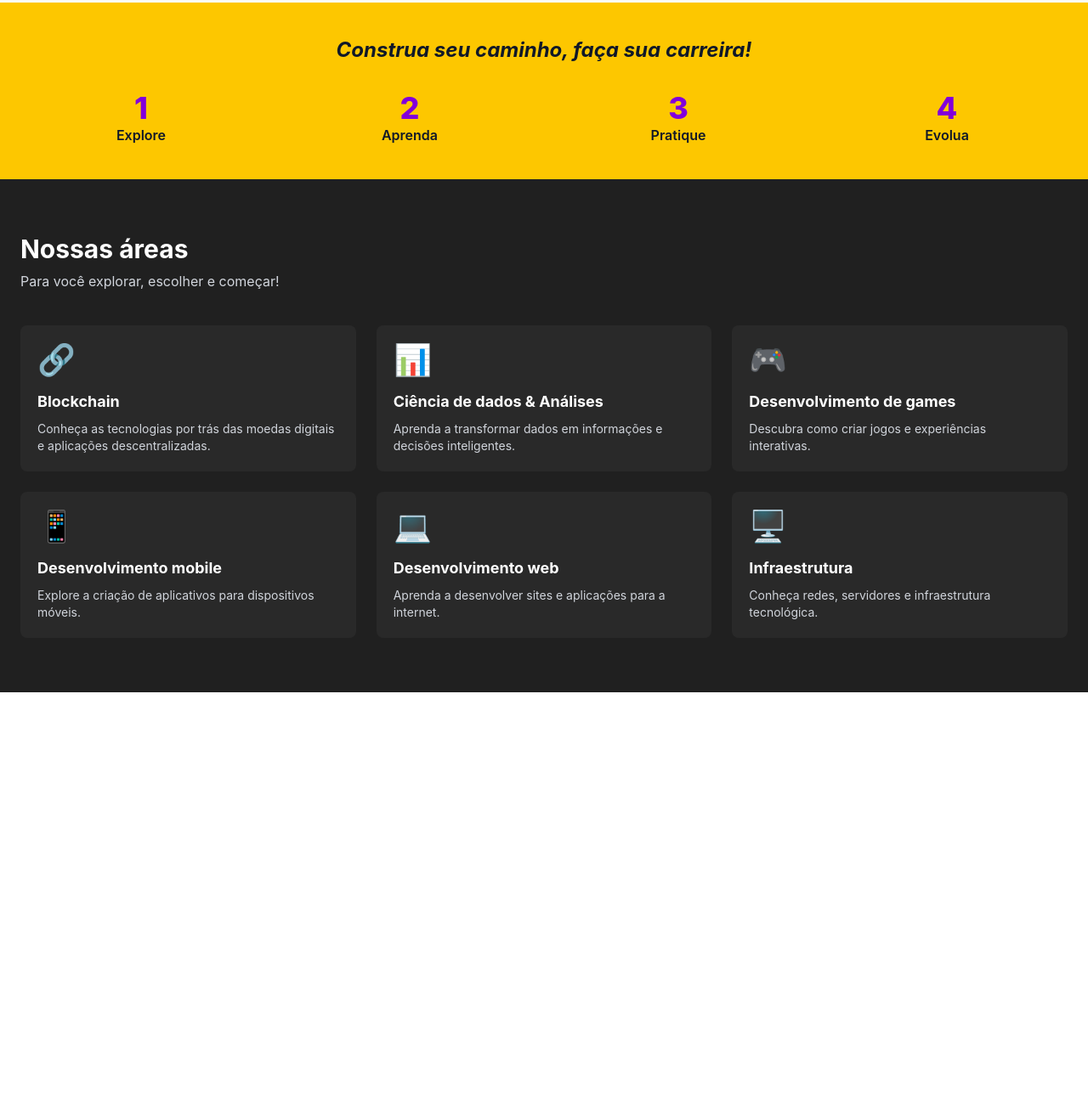
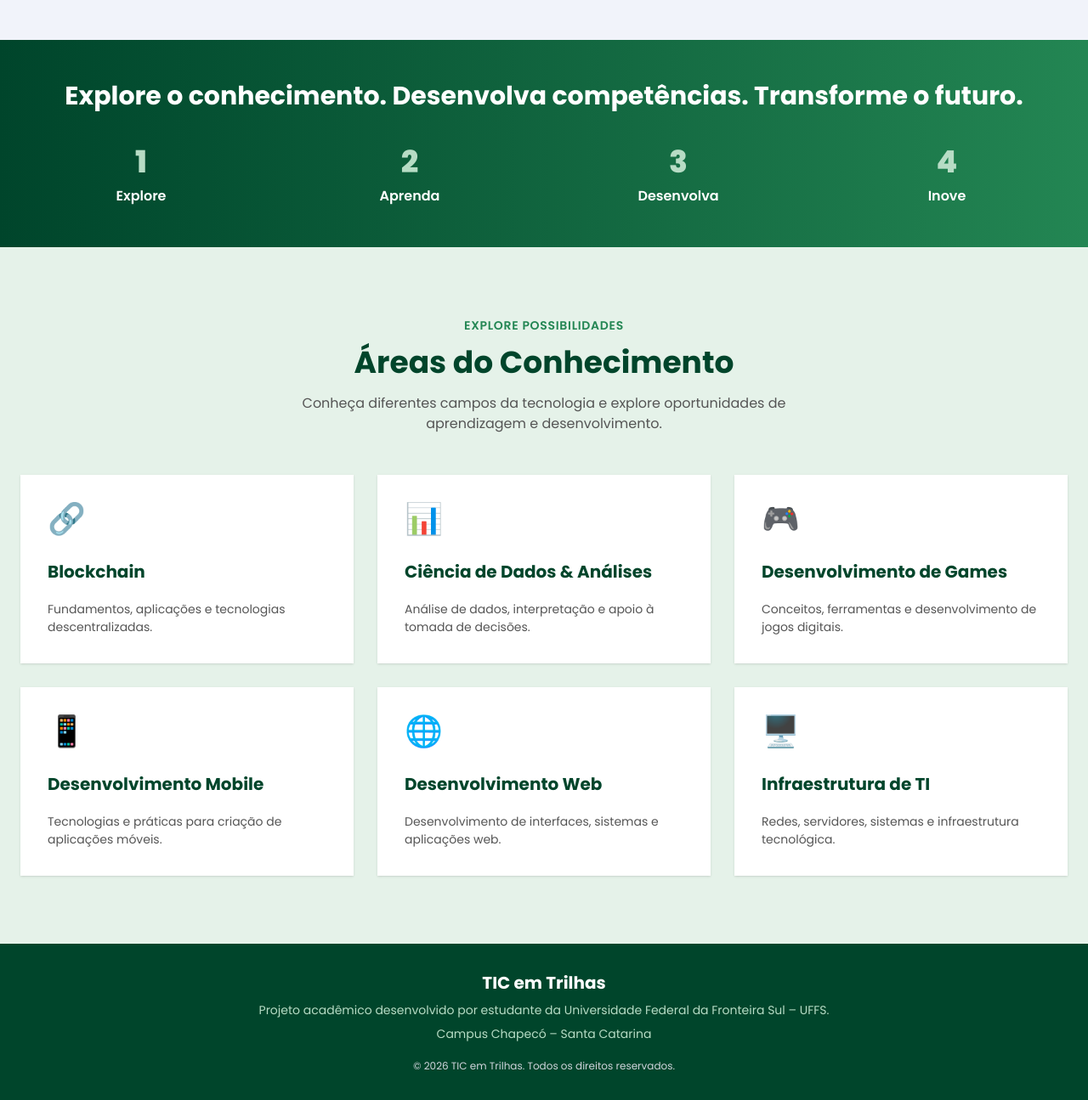
Before and after one commit to angelontiveroshq/projeto-final, a website: page index.html in a window 1280 px wide. Shown: the part 627-1922 px from the top of the page at 85% size. Before the commit the page ends 1442 px from the top, so only its background shows below. Drawn offline with Linux system fonts and the light colour scheme.

Commit message:
Aplicar tema visual da marca e suavizar interações

```diff
--- a/index.html
+++ b/index.html
@@ -1,269 +1,228 @@
 <!DOCTYPE html>
 <html lang="pt-BR">
-
   <head>
     <meta charset="UTF-8">
     <meta name="viewport" content="width=device-width, initial-scale=1.0">
-
     <title>TIC em Trilhas</title>
-
     <link href="./output.css" rel="stylesheet">
   </head>
-
-<body class="bg-white font-sans">
-
+  <body data-theme="uffs" class="poppins-regular bg-base-100 text-font">
     <!-- HEADER / NAVBAR -->
-    <header class="w-full bg-white shadow-sm">
-
+    <header class="w-full bg-base-100 shadow-sm">
       <nav class="max-w-7xl mx-auto px-6 py-4 flex items-center justify-between gap-6">
-
         <!-- LOGO -->
-            <a href="#" class="text-2xl font-extrabold text-blue-900 whitespace-nowrap">
-                TIC <span class="text-yellow-500">em Trilhas</span>
+        <a href="#" class="text-2xl poppins-extrabold text-brand-dark whitespace-nowrap">
+          TIC <span class="text-brand-accent">em Trilhas</span>
         </a>
 
         <!-- BARRA DE BUSQUEDA -->
         <div class="flex flex-1 max-w-md">
-
-                <div class="flex items-center w-full bg-gray-100 rounded-full px-4 py-3">
-
+          <div class="search-field flex items-center w-full bg-base-200 rounded-full px-4 py-3">
             <span class="text-gray-400 mr-3">🔍</span>
-
             <input
               type="search"
               placeholder="Sobre o que você quer aprender?"
-                        class="w-full bg-transparent outline-none text-sm text-gray-700 placeholder-gray-400"
+              class="w-full border-0 bg-transparent text-sm text-dark placeholder-gray-400 outline-none"
             >
-
           </div>
-
         </div>
 
         <!-- MENU -->
-            <div class="hidden lg:flex items-center gap-7 text-gray-700 font-medium">
-
-                <a href="#areas" class="hover:text-yellow-500 transition">
-                    Áreas
-                </a>
-
-                <a href="#sobre" class="hover:text-yellow-500 transition">
-                    Sobre
-                </a>
-
-                <a href="#duvidas" class="hover:text-yellow-500 transition">
-                    Dúvidas frequentes
-                </a>
-
+        <div class="hidden lg:flex items-center gap-7 text-dark poppins-medium">
+          <a href="#areas" class="hover:text-brand transition">Áreas</a>
+          <a href="#sobre" class="hover:text-brand transition">Sobre</a>
+          <a href="#duvidas" class="hover:text-brand transition">Dúvidas frequentes</a>
         </div>
 
         <!-- BOTÃO PORTAL -->
-            <a href="#portal"
-               class="bg-yellow-400 hover:bg-yellow-500 text-blue-950 font-bold px-5 py-3 rounded-full transition whitespace-nowrap">
-
+        <a
+          href="#portal"
+          class="btn btn-primary poppins-bold px-5 py-3 rounded-full whitespace-nowrap transition-all duration-300 ease-in-out"
+        >
           Portal do Aluno
-
         </a>
-
       </nav>
-
     </header>
-
 
     <!-- CONTEUDO PRINCIPAL -->
     <main>
-
       <!-- HERO SECTION -->
-        <section class="bg-gray-50 py-20 px-6">
-
+      <section class="bg-light py-20 px-6">
         <div class="max-w-7xl mx-auto grid md:grid-cols-2 gap-12 items-center">
-
           <!-- TEXTO -->
           <div>
-
-                    <span class="text-yellow-600 font-semibold text-sm uppercase tracking-wider">
-                        Educação e Tecnologia
+            <div class="mb-6">
+              <span class="inline-flex items-center gap-2 bg-brand-light text-brand px-4 py-2 rounded-md text-sm poppins-semibold">
+                <span>🎓</span>
+                Universidade Federal da Fronteira Sul | UFFS
               </span>
-
-                    <h1 class="text-4xl md:text-6xl font-bold text-gray-900 mt-4 leading-tight">
-
+            </div>
+            <span class="text-brand poppins-semibold text-sm uppercase tracking-wider">
+              Educação, Tecnologia e Inovação
+            </span>
+            <h1 class="text-4xl md:text-6xl poppins-bold text-font mt-4 leading-tight">
               Trilhas em
-                        <span class="text-yellow-500">Tecnologia</span>
-
+              <span class="text-brand">Tecnologia</span>
             </h1>
-
-                    <p class="text-gray-600 text-lg mt-6 leading-relaxed">
-
-                        Explore novos conhecimentos, desenvolva habilidades
-                        e construa seu futuro através da tecnologia.
-                        Aprenda no seu ritmo e descubra novas possibilidades.
-
+            <p class="text-dark text-lg mt-6 leading-relaxed">
+              Explore novos conhecimentos, desenvolva habilidades e construa seu futuro através da
+              tecnologia. Aprenda no seu ritmo e descubra novas possibilidades.
             </p>
-
             <div class="mt-8">
-
-                        <a href="#trilhas"
-                           class="inline-block bg-yellow-400 hover:bg-yellow-500 text-gray-900 font-semibold px-8 py-4 rounded-xl transition duration-300">
-
+              <a
+                href="#trilhas"
+                class="btn btn-secondary poppins-semibold px-8 py-4 rounded-xl"
+              >
                 Começar a aprender →
-
               </a>
-
             </div>
-
           </div>
-
 
           <!-- AREA VISUAL -->
           <div class="flex justify-center">
+            <div class="bg-brand-light rounded-3xl p-12 w-full max-w-md text-center">
+              <span class="text-8xl">💻</span>
+              <h2 class="text-2xl poppins-bold text-brand-dark mt-6">Seu futuro começa aqui!</h2>
+            </div>
+          </div>
+        </div>
+      </section>
 
-                    <div class="bg-yellow-100 rounded-3xl p-12 w-full max-w-md text-center">
+      <!-- BANNER INSTITUCIONAL -->
+      <section class="bg-gradient-to-r from-brand-dark to-brand-accent py-12 px-6">
+        <div class="max-w-7xl mx-auto text-center">
+          <h2 class="text-2xl md:text-3xl poppins-bold text-white">
+            Explore o conhecimento. Desenvolva competências. Transforme o futuro.
+          </h2>
+          <div class="grid grid-cols-2 md:grid-cols-4 gap-8 mt-10">
+            <div>
+              <span class="text-4xl poppins-extrabold text-brand-soft">1</span>
+              <p class="poppins-semibold text-white mt-2">Explore</p>
+            </div>
+            <div>
+              <span class="text-4xl poppins-extrabold text-brand-soft">2</span>
+              <p class="poppins-semibold text-white mt-2">Aprenda</p>
+            </div>
+            <div>
+              <span class="text-4xl poppins-extrabold text-brand-soft">3</span>
+              <p class="poppins-semibold text-white mt-2">Desenvolva</p>
+            </div>
+            <div>
+              <span class="text-4xl poppins-extrabold text-brand-soft">4</span>
+              <p class="poppins-semibold text-white mt-2">Inove</p>
+            </div>
+          </div>
+        </div>
+      </section>
 
-                        <span class="text-8xl">💻</span>
-
-                        <h2 class="text-2xl font-bold text-gray-800 mt-6">
-
-                            Seu futuro começa aqui!
-
+      <!-- ÁREAS DO CONHECIMENTO -->
+      <section id="areas" class="bg-brand-light py-20 px-6">
+        <div class="max-w-7xl mx-auto">
+          <div class="text-center mb-12">
+            <span class="text-brand-accent poppins-semibold uppercase tracking-wider text-sm">
+              Explore possibilidades
+            </span>
+            <h2 class="text-3xl md:text-4xl poppins-bold text-brand-dark mt-3">
+              Áreas do Conhecimento
             </h2>
-
-                        <p class="text-gray-600 mt-3">
-
-                            Conhecimento, inovação e oportunidades.
-
+            <p class="text-dark mt-4 max-w-2xl mx-auto">
+              Conheça diferentes campos da tecnologia e explore oportunidades de aprendizagem e
+              desenvolvimento.
             </p>
-
           </div>
 
+          <div class="grid sm:grid-cols-2 lg:grid-cols-3 gap-7">
+            <!-- CARD 1 -->
+            <div class="card bg-base-100 shadow-sm hover:shadow-lg transition">
+              <div class="card-body p-8">
+                <span class="text-4xl">🔗</span>
+                <h3 class="text-xl poppins-bold text-brand-dark mt-5">Blockchain</h3>
+                <p class="text-dark mt-3">
+                  Fundamentos, aplicações e tecnologias descentralizadas.
+                </p>
+              </div>
             </div>
 
+            <!-- CARD 2 -->
+            <div class="card bg-base-100 shadow-sm hover:shadow-lg transition">
+              <div class="card-body p-8">
+                <span class="text-4xl">📊</span>
+                <h3 class="text-xl poppins-bold text-brand-dark mt-5">
+                  Ciência de Dados & Análises
+                </h3>
+                <p class="text-dark mt-3">
+                  Análise de dados, interpretação e apoio à tomada de decisões.
+                </p>
+              </div>
             </div>
 
-        </section>
-<!-- BANNER DE CARREIRAS -->
-<section class="bg-yellow-400 py-10 px-6">
-
-    <div class="max-w-7xl mx-auto text-center">
-
-        <h2 class="text-xl md:text-2xl font-bold italic text-gray-900">
-            Construa seu caminho, faça sua carreira!
-        </h2>
-
-        <div class="grid grid-cols-2 md:grid-cols-4 gap-8 mt-8">
-
-            <div>
-                <span class="text-4xl font-extrabold text-purple-700">1</span>
-                <p class="font-semibold text-gray-900">Explore</p>
+            <!-- CARD 3 -->
+            <div class="card bg-base-100 shadow-sm hover:shadow-lg transition">
+              <div class="card-body p-8">
+                <span class="text-4xl">🎮</span>
+                <h3 class="text-xl poppins-bold text-brand-dark mt-5">
+                  Desenvolvimento de Games
+                </h3>
+                <p class="text-dark mt-3">
+                  Conceitos, ferramentas e desenvolvimento de jogos digitais.
+                </p>
+              </div>
             </div>
 
-            <div>
-                <span class="text-4xl font-extrabold text-purple-700">2</span>
-                <p class="font-semibold text-gray-900">Aprenda</p>
+            <!-- CARD 4 -->
+            <div class="card bg-base-100 shadow-sm hover:shadow-lg transition">
+              <div class="card-body p-8">
+                <span class="text-4xl">📱</span>
+                <h3 class="text-xl poppins-bold text-brand-dark mt-5">
+                  Desenvolvimento Mobile
+                </h3>
+                <p class="text-dark mt-3">
+                  Tecnologias e práticas para criação de aplicações móveis.
+                </p>
+              </div>
             </div>
 
-            <div>
-                <span class="text-4xl font-extrabold text-purple-700">3</span>
-                <p class="font-semibold text-gray-900">Pratique</p>
+            <!-- CARD 5 -->
+            <div class="card bg-base-100 shadow-sm hover:shadow-lg transition">
+              <div class="card-body p-8">
+                <span class="text-4xl">🌐</span>
+                <h3 class="text-xl poppins-bold text-brand-dark mt-5">
+                  Desenvolvimento Web
+                </h3>
+                <p class="text-dark mt-3">
+                  Desenvolvimento de interfaces, sistemas e aplicações web.
+                </p>
+              </div>
             </div>
 
-            <div>
-                <span class="text-4xl font-extrabold text-purple-700">4</span>
-                <p class="font-semibold text-gray-900">Evolua</p>
+            <!-- CARD 6 -->
+            <div class="card bg-base-100 shadow-sm hover:shadow-lg transition">
+              <div class="card-body p-8">
+                <span class="text-4xl">🖥️</span>
+                <h3 class="text-xl poppins-bold text-brand-dark mt-5">Infraestrutura de TI</h3>
+                <p class="text-dark mt-3">
+                  Redes, servidores, sistemas e infraestrutura tecnológica.
+                </p>
               </div>
-
             </div>
-
           </div>
-
-</section>
-<!-- SEÇÃO NOSSAS ÁREAS -->
-<section id="areas" class="bg-[#202020] py-16 px-6">
-
-    <div class="max-w-7xl mx-auto">
-
-        <h2 class="text-3xl font-bold text-white">
-            Nossas áreas
-        </h2>
-
-        <p class="text-gray-300 mt-2 mb-10">
-            Para você explorar, escolher e começar!
-        </p>
-
-        <!-- GRID DE ÁREAS -->
-        <div class="grid grid-cols-1 sm:grid-cols-2 lg:grid-cols-3 gap-6">
-
-            <!-- CARD 1 -->
-            <a href="#" class="card bg-[#292929] hover:bg-[#353535] transition p-5">
-                <div class="text-4xl mb-4">🔗</div>
-                <h3 class="text-white font-bold text-lg">Blockchain</h3>
-                <p class="text-gray-300 text-sm mt-2">
-                    Conheça as tecnologias por trás das moedas digitais
-                    e aplicações descentralizadas.
-                </p>
-            </a>
-
-            <!-- CARD 2 -->
-            <a href="#" class="card bg-[#292929] hover:bg-[#353535] transition p-5">
-                <div class="text-4xl mb-4">📊</div>
-                <h3 class="text-white font-bold text-lg">
-                    Ciência de dados & Análises
-                </h3>
-                <p class="text-gray-300 text-sm mt-2">
-                    Aprenda a transformar dados em informações
-                    e decisões inteligentes.
-                </p>
-            </a>
-
-            <!-- CARD 3 -->
-            <a href="#" class="card bg-[#292929] hover:bg-[#353535] transition p-5">
-                <div class="text-4xl mb-4">🎮</div>
-                <h3 class="text-white font-bold text-lg">
-                    Desenvolvimento de games
-                </h3>
-                <p class="text-gray-300 text-sm mt-2">
-                    Descubra como criar jogos e experiências interativas.
-                </p>
-            </a>
-
-            <!-- CARD 4 -->
-            <a href="#" class="card bg-[#292929] hover:bg-[#353535] transition p-5">
-                <div class="text-4xl mb-4">📱</div>
-                <h3 class="text-white font-bold text-lg">
-                    Desenvolvimento mobile
-                </h3>
-                <p class="text-gray-300 text-sm mt-2">
-                    Explore a criação de aplicativos para dispositivos móveis.
-                </p>
-            </a>
-
-            <!-- CARD 5 -->
-            <a href="#" class="card bg-[#292929] hover:bg-[#353535] transition p-5">
-                <div class="text-4xl mb-4">💻</div>
-                <h3 class="text-white font-bold text-lg">
-                    Desenvolvimento web
-                </h3>
-                <p class="text-gray-300 text-sm mt-2">
-                    Aprenda a desenvolver sites e aplicações para a internet.
-                </p>
-            </a>
-
-            <!-- CARD 6 -->
-            <a href="#" class="card bg-[#292929] hover:bg-[#353535] transition p-5">
-                <div class="text-4xl mb-4">🖥️</div>
-                <h3 class="text-white font-bold text-lg">
-                    Infraestrutura
-                </h3>
-                <p class="text-gray-300 text-sm mt-2">
-                    Conheça redes, servidores e infraestrutura tecnológica.
-                </p>
-            </a>
-
         </div>
-
-    </div>
-
       </section>
     </main>
 
+    <!-- FOOTER INSTITUCIONAL -->
+    <footer class="bg-brand-dark text-white py-8 px-6">
+      <div class="max-w-7xl mx-auto text-center">
+        <h3 class="text-xl poppins-bold mb-2">TIC em Trilhas</h3>
+        <p class="text-brand-soft text-sm">
+          Projeto acadêmico desenvolvido por estudante da Universidade Federal da Fronteira Sul –
+          UFFS.
+        </p>
+        <p class="text-brand-soft text-sm mt-2">Campus Chapecó – Santa Catarina</p>
+        <p class="text-xs text-gray-300 mt-5">
+          © 2026 TIC em Trilhas. Todos os direitos reservados.
+        </p>
+      </div>
+    </footer>
   </body>
-
 </html>
--- a/input.css
+++ b/input.css
@@ -1,66 +1,63 @@
+@import url("https://fonts.googleapis.com/css2?family=Poppins:wght@400;500;600;700;800&display=swap");
 @import "tailwindcss";
-@import url('https://fonts.googleapis.com/css2?family=Poppins:ital,wght@0,100;0,200;0,300;0,400;0,500;0,600;0,700;0,800;0,900;1,100;1,200;1,300;1,400;1,500;1,600;1,700;1,800;1,900&display=swap');
-@plugin "daisyui";
 
-@theme default {
-
-    --primary: #00693E;
-    --secondary: #CD7537;
-    --dark: #555555;
-    --light: #F1F3FA;
-    --font: #1C2035;
+@plugin "daisyui" {
+  themes: uffs --default;
 }
 
-.poppins-thin {
-  font-family: "Poppins", sans-serif;
-  font-weight: 100;
-  font-style: normal;
+@plugin "daisyui/theme" {
+  name: "uffs";
+  default: true;
+  prefersdark: false;
+  color-scheme: light;
+
+  --color-base-100: #ffffff;
+  --color-base-200: #f1f3fa;
+  --color-base-content: #1c2035;
+  --color-primary: #00693e;
+  --color-primary-content: #ffffff;
+  --color-secondary: #cd7537;
+  --color-secondary-content: #ffffff;
+  --color-accent: #238653;
 }
 
-.poppins-extralight {
-  font-family: "Poppins", sans-serif;
-  font-weight: 200;
-  font-style: normal;
-}
-
-.poppins-light {
-  font-family: "Poppins", sans-serif;
-  font-weight: 300;
-  font-style: normal;
+@theme inline {
+  --color-brand: var(--color-primary);
+  --color-brand-dark: #00452b;
+  --color-brand-light: #e5f2e9;
+  --color-brand-soft: #b7dcc5;
+  --color-brand-accent: var(--color-accent);
+  --color-dark: #555555;
+  --color-light: #f1f3fa;
+  --color-font: #1c2035;
 }
 
 .poppins-regular {
   font-family: "Poppins", sans-serif;
   font-weight: 400;
-  font-style: normal;
 }
 
 .poppins-medium {
   font-family: "Poppins", sans-serif;
   font-weight: 500;
-  font-style: normal;
 }
 
 .poppins-semibold {
   font-family: "Poppins", sans-serif;
   font-weight: 600;
-  font-style: normal;
 }
 
 .poppins-bold {
   font-family: "Poppins", sans-serif;
   font-weight: 700;
-  font-style: normal;
 }
 
 .poppins-extrabold {
   font-family: "Poppins", sans-serif;
   font-weight: 800;
-  font-style: normal;
 }
 
-.poppins-black {
-  font-family: "Poppins", sans-serif;
-  font-weight: 900;
-  font-style: normal;
+.search-field:focus-within {
+  outline: 2px solid var(--color-primary);
+  outline-offset: 2px;
 }
```
Also changed, not shown: output.css. Lines whose indentation alone changed are shown as unchanged.
